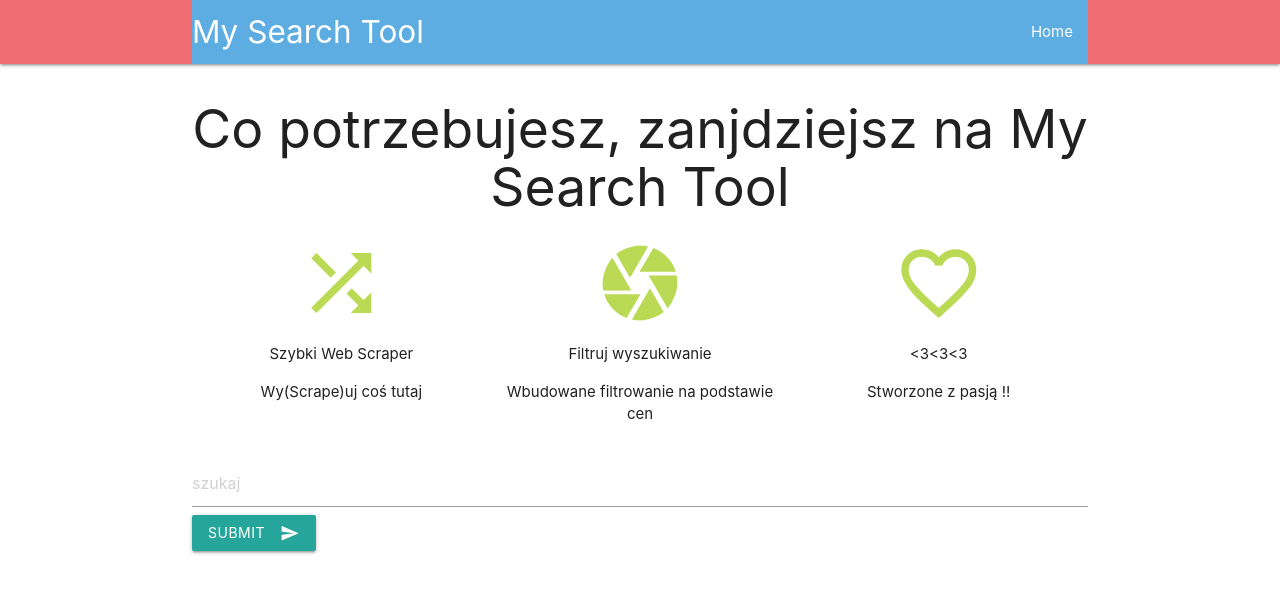
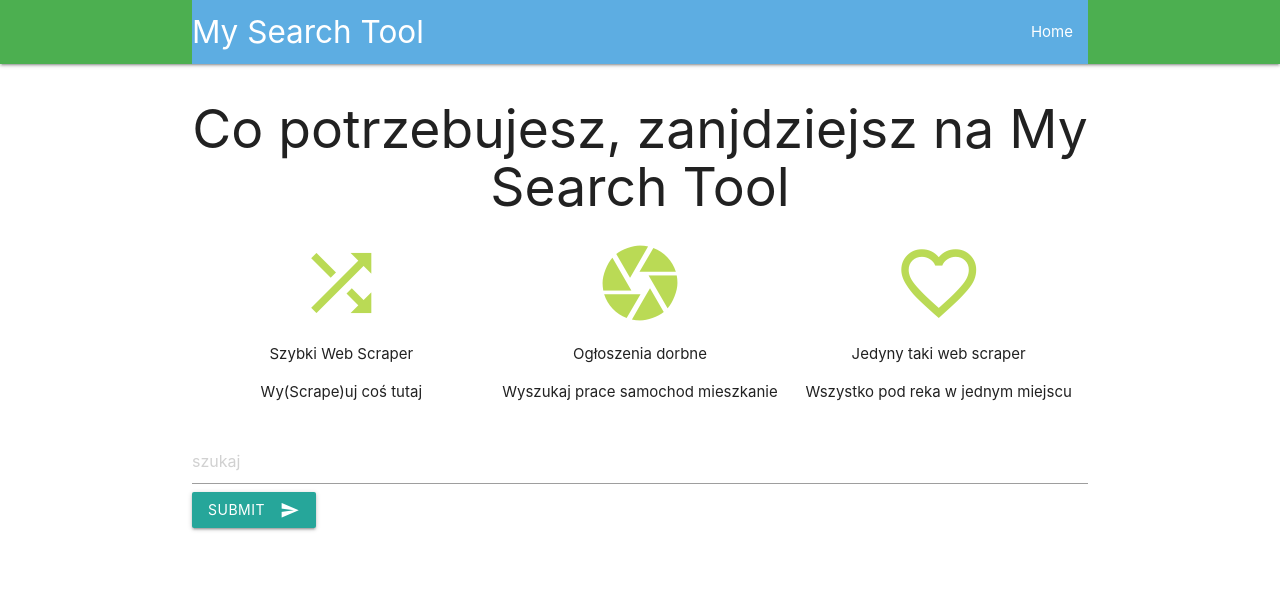
Before and after one commit to Maciej092/my_search_tool, a Django app: page / in a window 1280 px wide. Shown: the top 593 px of the page. Run offline with Django 3.2, Linux system fonts and the light colour scheme.

```diff
--- a/templates/base.html
+++ b/templates/base.html
@@ -12,7 +12,7 @@
 
 </head>
 <body>
-<nav>
+<nav class="green">
     <div class="container nav-wrapper">
         <a href="/" class="brand-logo">My Search Tool</a>
         <ul id="nav-mobile" class="right">
@@ -34,16 +34,16 @@
         <div class="col s4">
             <div class="center">
                 <i class="large material-icons" style="color: #bada55">camera</i>
-                <p>Filtruj wyszukiwanie</p>
-                <p class="ligth center">Wbudowane filtrowanie na podstawie cen</p>
+                <p>Ogłoszenia dorbne</p>
+                <p class="ligth center">Wyszukaj prace samochod mieszkanie</p>
             </div>
         </div>
 
         <div class="col s4">
             <div class="center">
                 <i class="large material-icons" style="color: #bada55">favorite_border</i>
-                <p><3<3<3</p>
-                <p class="ligth center">Stworzone z pasją !!</p>
+                <p>Jedyny taki web scraper</p>
+                <p class="ligth center">Wszystko pod reka w jednym miejscu</p>
             </div>
         </div>
     </div>
```
